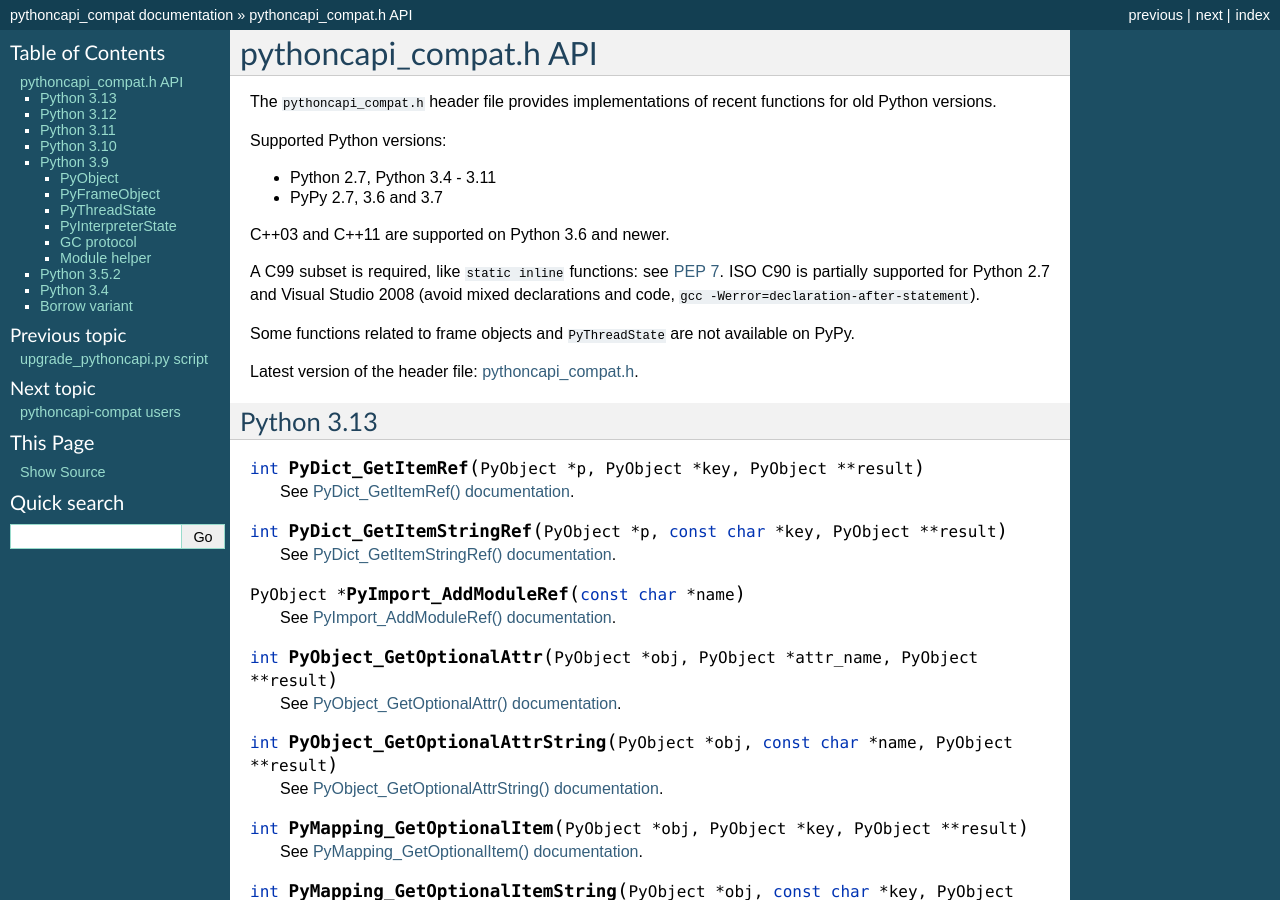
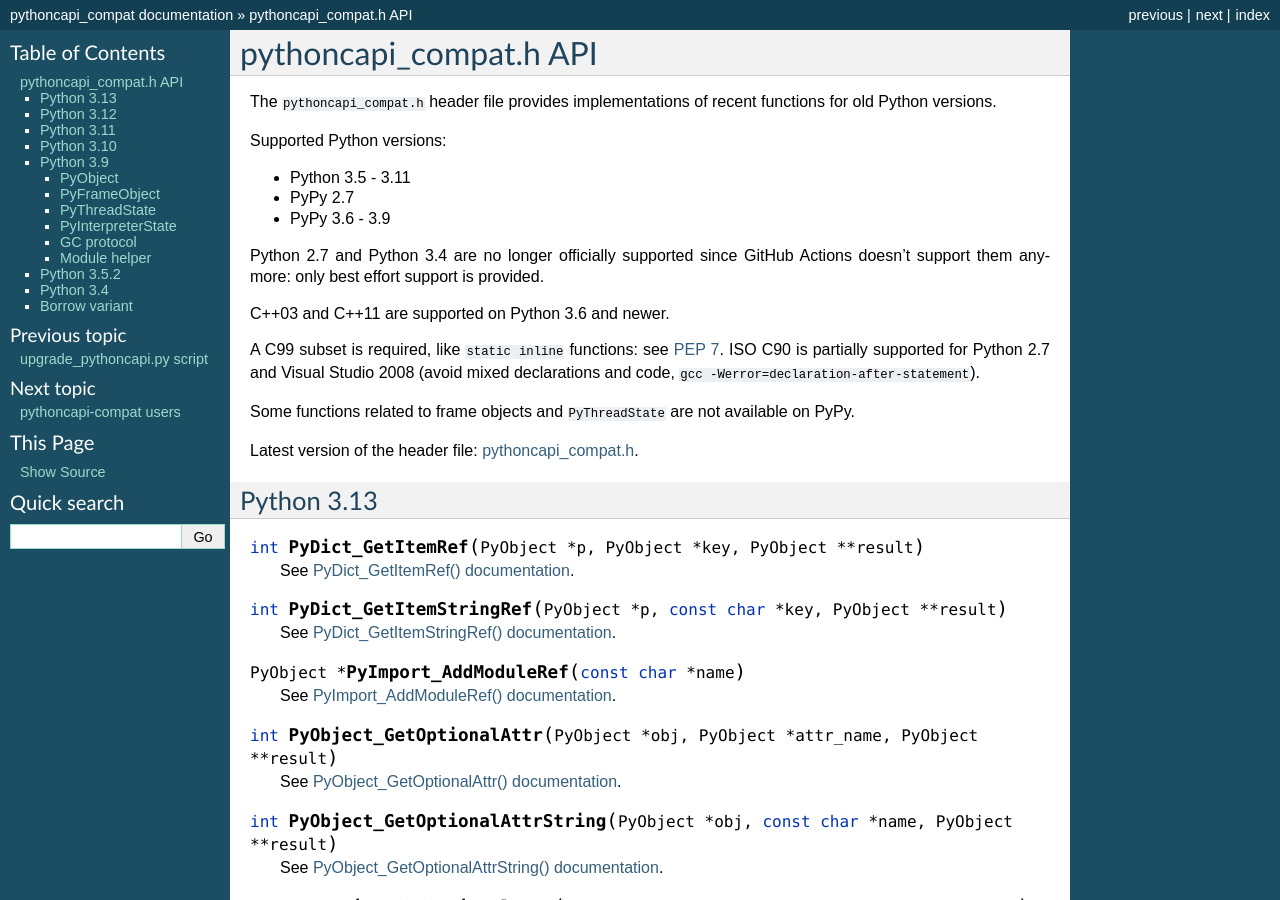
Before and after one commit to python/pythoncapi-compat, a Sphinx documentation site: the page built from docs/api.rst, in a window 1280 px wide and 900 px high. Built offline with Sphinx 7.4.7, drawn with Linux system fonts in a browser that asks for light colours.

Commit message:
Drop Python 3.4 support (#63)
GHA tests also PyPy 3.6.

```diff
--- a/docs/api.rst
+++ b/docs/api.rst
@@ -7,8 +7,12 @@ functions for old Python versions.
 
 Supported Python versions:
 
-* Python 2.7, Python 3.4 - 3.11
-* PyPy 2.7, 3.6 and 3.7
+* Python 3.5 - 3.11
+* PyPy 2.7
+* PyPy 3.6 - 3.9
+
+Python 2.7 and Python 3.4 are no longer officially supported since GitHub
+Actions doesn't support them anymore: only best effort support is provided.
 
 C++03 and C++11 are supported on Python 3.6 and newer.
 
```
Also changed, not shown: 1 other file.
